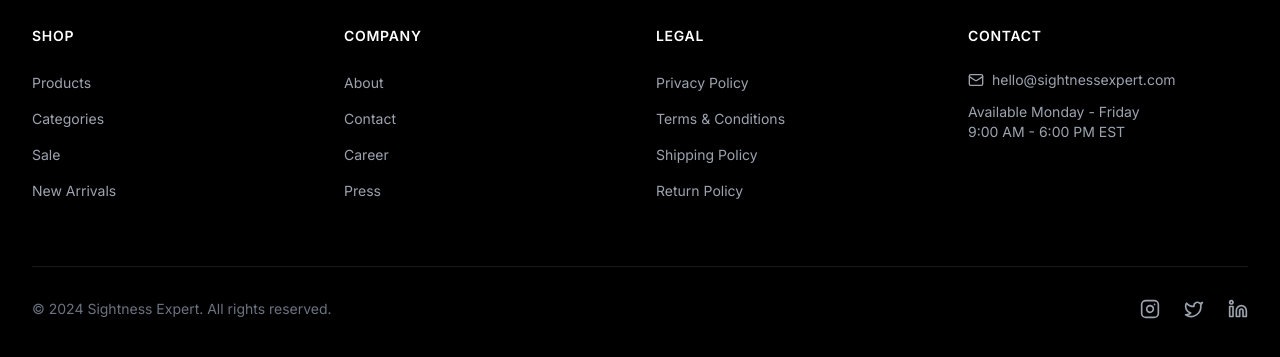
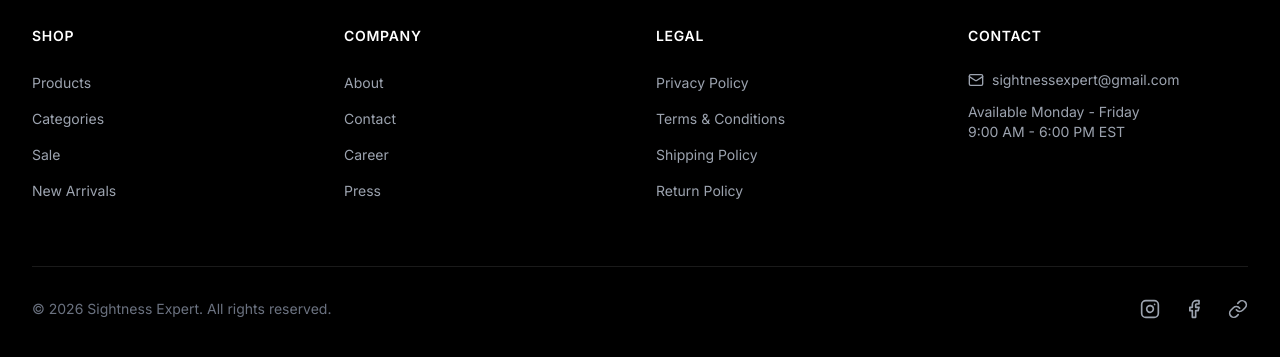
Before and after one commit to husseinabd1/sightnessexpert, a Next.js app: page /shop in a window 1280 px wide. Shown: the part 1932-2289 px from the top of the page. Built offline with nearby package versions, Linux system fonts and the light colour scheme; no server answers; a web font is replaced by a local one.

Commit message:
Update Footer.tsx

```diff
--- a/src/components/Footer.tsx
+++ b/src/components/Footer.tsx
@@ -2,7 +2,8 @@
 
 import Link from 'next/link';
 import { motion } from 'framer-motion';
-import { Instagram, Twitter, Linkedin, Mail } from 'lucide-react';
+// أضفنا أيقونات الفيسبوك ورابط للتيك توك
+import { Instagram, Facebook, Link as LinkIcon, Mail } from 'lucide-react';
 
 export const Footer = () => {
   const links = {
@@ -24,10 +25,11 @@
       { label: 'Shipping Policy', href: '/shipping' },
       { label: 'Return Policy', href: '/returns' },
     ],
+    // تحديث روابط السوشيال ميديا الحقيقية
     social: [
-      { icon: Instagram, href: 'https://instagram.com', label: 'Instagram' },
-      { icon: Twitter, href: 'https://twitter.com', label: 'Twitter' },
-      { icon: Linkedin, href: 'https://linkedin.com', label: 'LinkedIn' },
+      { icon: Instagram, href: 'https://www.instagram.com/sightness_expert/', label: 'Instagram' },
+      { icon: Facebook, href: 'https://www.facebook.com/sightnessexpert', label: 'Facebook' },
+      { icon: LinkIcon, href: 'https://www.tiktok.com/@sightness_expert', label: 'TikTok' },
     ],
   };
 
@@ -143,12 +145,13 @@
             <h4 className="text-sm font-semibold mb-6 tracking-wider">CONTACT</h4>
             <ul className="space-y-3">
               <li>
+                {/* الإيميل الجديد */}
                 <a
-                  href="mailto:hello@sightnessexpert.com"
+                  href="mailto:sightnessexpert@gmail.com"
                   className="text-sm text-gray-400 hover:text-white transition-colors flex items-center gap-2"
                 >
                   <Mail size={16} />
-                  hello@sightnessexpert.com
+                  sightnessexpert@gmail.com
                 </a>
               </li>
               <li className="text-sm text-gray-400">
@@ -166,9 +169,9 @@
           viewport={{ once: true }}
           className="pt-8 border-t border-white/10 flex flex-col md:flex-row justify-between items-center gap-6"
         >
-          {/* Copyright */}
+          {/* Copyright - تحديث التاريخ ليكون تلقائي */}
           <p className="text-sm text-gray-500">
-            © 2024 Sightness Expert. All rights reserved.
+            © {new Date().getFullYear()} Sightness Expert. All rights reserved.
           </p>
 
           {/* Social Links */}
```
